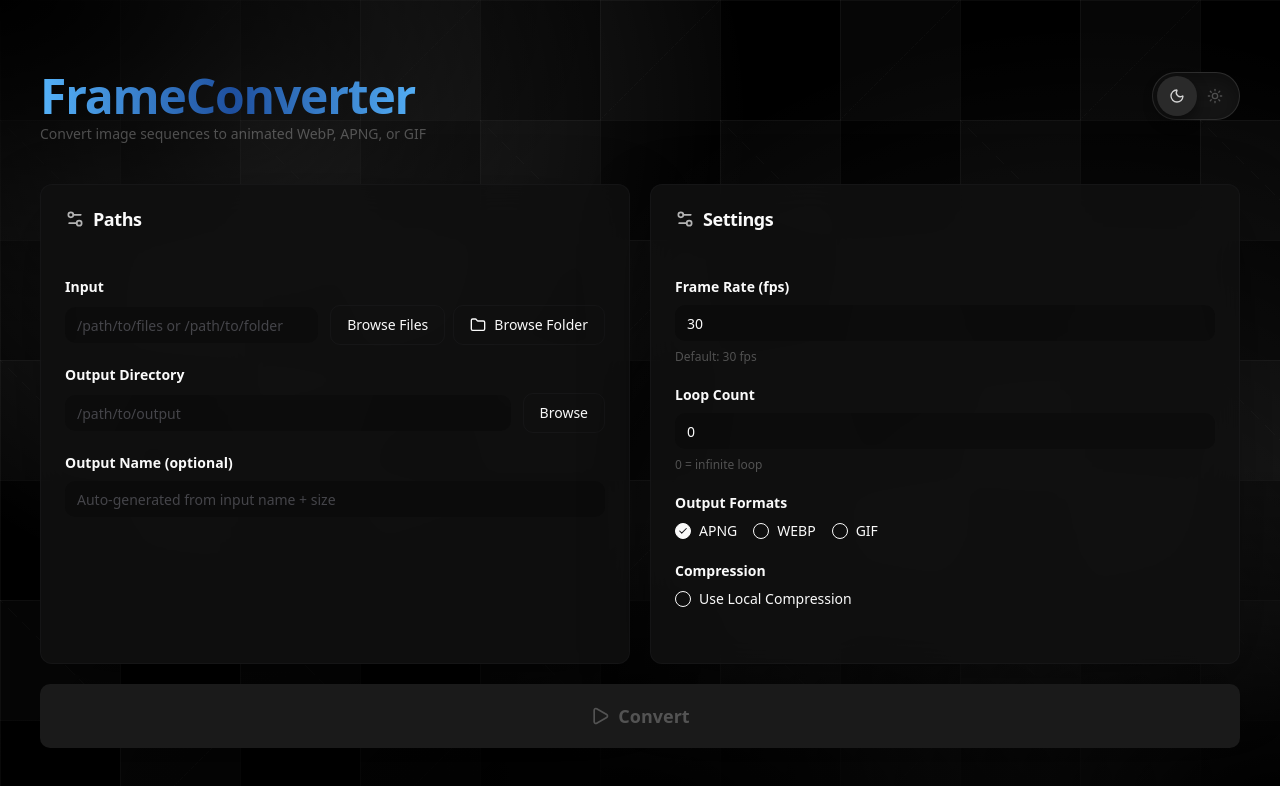
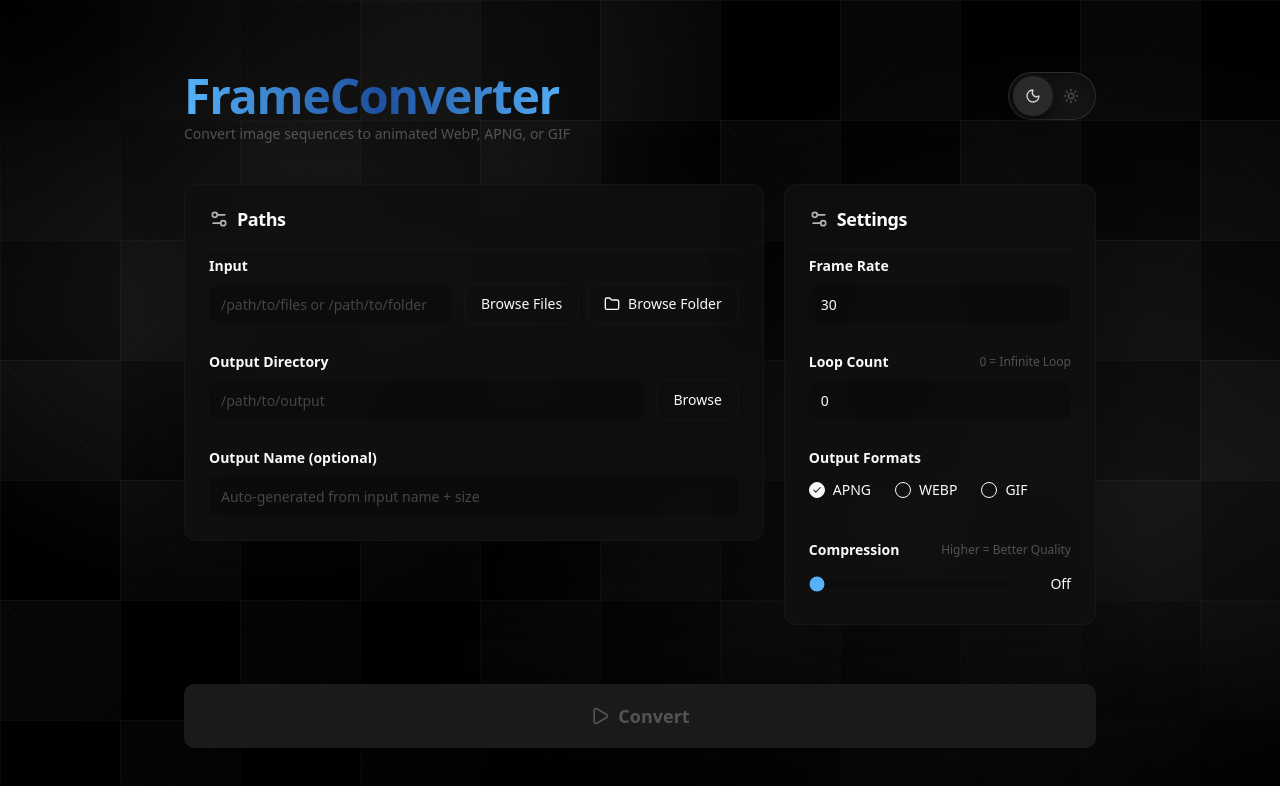
Before and after one commit to TaoisPrisetK/FrameConverter, a React (Vite) app: page / in a window 1280 px wide. Shown: the top 786 px of the page. Built offline with nearby package versions, Linux system fonts and the light colour scheme.

Commit message:
feat: add compression editing functionality and adjust UI layout for better usability

```diff
--- a/src-tauri/tauri.conf.json
+++ b/src-tauri/tauri.conf.json
@@ -15,7 +15,7 @@
       {
         "label": "main",
         "title": "FrameConverter",
-        "width": 1240,
+        "width": 1000,
         "height": 830,
         "transparent": true,
         "titleBarStyle": "Overlay",
--- a/src/App.tsx
+++ b/src/App.tsx
@@ -64,7 +64,9 @@
   const [loopCount, setLoopCount] = useState<string>('0')
   const [formats, setFormats] = useState<string[]>(['apng'])
   const [useLocalCompression, setUseLocalCompression] = useState<boolean>(false)
-  const [compressionQuality, setCompressionQuality] = useState<string>('80')
+  const [compressionQuality, setCompressionQuality] = useState<string>('0')
+  const [isEditingCompression, setIsEditingCompression] = useState(false)
+  const [tempCompressionValue, setTempCompressionValue] = useState<string>('0')
 
   const [scanResult, setScanResult] = useState<ScanResult | null>(null)
   const [isConverting, setIsConverting] = useState(false)
@@ -322,7 +324,6 @@
     return () => el.removeEventListener('mousedown', onMouseDown)
   }, [])
 
-
   const toggleFormat = (format: string) => {
     setFormats((prev) =>
       prev.includes(format) ? prev.filter((f) => f !== format) : [...prev, format]
@@ -340,6 +341,7 @@
     initial: { opacity: 1, y: 0 },
     animate: { opacity: 1, y: 0, transition: { duration: 0.9, ease: EASE_OUT } },
   }
+
 
   return (
     <div
@@ -480,7 +482,7 @@
           }}
         />
       )}
-      <div className="relative z-10 mx-auto h-full w-full max-w-[1280px] overflow-y-auto px-10 pt-[72px] pb-5 no-scrollbar">
+      <div className="relative z-10 mx-auto h-full w-full max-w-[1000px] overflow-y-auto px-[44px] pt-[72px] pb-5 no-scrollbar">
         <div className="flex min-h-full flex-col gap-5">
           <motion.div {...fadeUp} className="flex items-start justify-between">
             <div>
@@ -525,15 +527,19 @@
             </button>
           </motion.div>
 
-          <motion.div {...fadeUpOpaque} className="mt-5 grid w-full flex-1 min-h-0 grid-cols-1 items-stretch gap-5 lg:grid-cols-[1fr_1fr]">
-            <Card className="h-full flex flex-col" logId="paths-card">
-              <CardHeader className="pb-12">
+          <motion.div
+            {...fadeUpOpaque}
+            className="mt-5 grid w-full flex-1 min-h-0 grid-cols-1 items-start gap-5 md:grid-cols-[1.3fr_0.7fr]"
+          >
+            <Card className="flex flex-col" logId="paths-card">
+              <CardHeader className="pb-[6px]">
                 <CardTitle className="flex items-center gap-2">
                   <Settings2 className="h-5 w-5 opacity-70" />
                   Paths
                 </CardTitle>
+                <div className={`mt-12 h-px ${isDarkMode ? 'bg-white/[0.03]' : 'bg-black/[0.03]'}`} style={{ marginTop: '20px' }} />
               </CardHeader>
-              <CardContent className="flex-1 space-y-5">
+              <CardContent className="flex-1 space-y-7">
                 <div className="space-y-2">
                   <div className="text-sm font-semibold">Input</div>
                   <div className="flex items-center gap-3">
@@ -606,16 +612,17 @@
               </CardContent>
             </Card>
 
-            <Card className="h-full flex flex-col" logId="settings-card">
-              <CardHeader className="pb-12">
+            <Card className="flex flex-col" logId="settings-card">
+              <CardHeader className="pb-[6px]">
                 <CardTitle className="flex items-center gap-2">
                   <Settings2 className="h-5 w-5 opacity-70" />
                   Settings
                 </CardTitle>
+                <div className={`mt-12 h-px ${isDarkMode ? 'bg-white/[0.03]' : 'bg-black/[0.03]'}`} style={{ marginTop: '20px' }} />
               </CardHeader>
-              <CardContent className="flex-1 space-y-5">
+              <CardContent className="flex-1 space-y-7">
                 <div className="space-y-2">
-                  <div className="text-sm font-semibold">Frame Rate (fps)</div>
+                  <div className="text-sm font-semibold">Frame Rate</div>
                   <Input
                     value={fps}
                     onChange={(e) => {
@@ -624,11 +631,13 @@
                     }}
                     placeholder="30"
                   />
-                  <div className="text-xs muted-copy">Default: 30 fps</div>
                 </div>
 
                 <div className="space-y-2">
-                  <div className="text-sm font-semibold">Loop Count</div>
+                  <div className="flex items-center justify-between">
+                    <div className="text-sm font-semibold">Loop Count</div>
+                    <div className="text-xs font-normal muted-copy">0 = Infinite Loop</div>
+                  </div>
                   <Input
                     value={loopCount}
                     onChange={(e) => {
@@ -637,12 +646,11 @@
                     }}
                     placeholder="0"
                   />
-                  <div className="text-xs muted-copy">0 = infinite loop</div>
                 </div>
 
-                <div className="space-y-2">
+                <div className="space-y-3.5">
                   <div className="text-sm font-semibold">Output Formats</div>
-                  <div className="flex flex-wrap gap-4">
+                  <div className="flex gap-6">
                     {['apng', 'webp', 'gif'].map((format) => (
                       <div key={format} className="flex items-center space-x-2">
                         <Checkbox
@@ -650,7 +658,7 @@
                           checked={formats.includes(format)}
                           onCheckedChange={() => toggleFormat(format)}
                         />
-                        <Label htmlFor={format} className="text-sm font-normal cursor-pointer">
+                        <Label htmlFor={format} className="cursor-pointer">
                           {format.toUpperCase()}
                         </Label>
                       </div>
@@ -658,39 +666,79 @@
                   </div>
                 </div>
 
-                <div className="space-y-2">
-                  <div className="text-sm font-semibold">Compression</div>
-                  <div className="flex items-center space-x-2">
-                    <Checkbox
-                      id="local-compression"
-                      checked={useLocalCompression}
-                      onCheckedChange={(checked) => setUseLocalCompression(checked === true)}
+                <div className="space-y-2" style={{ marginTop: '42px' }}>
+                  <div className="flex items-center justify-between">
+                    <div className="text-sm font-semibold">Compression</div>
+                    <div className="text-xs font-normal muted-copy">Higher = Better Quality</div>
+                  </div>
+                  <div className="flex items-center gap-3">
+                    <input
+                      type="range"
+                      min="0"
+                      max="100"
+                      value={compressionQuality || '0'}
+                      onChange={(e) => {
+                        const num = Number(e.target.value)
+                        setCompressionQuality(num.toString())
+                      }}
+                      className="flex-1 h-2 bg-black/25 rounded-lg appearance-none cursor-pointer accent-[#55B2F9]"
+                      style={{
+                        background: `linear-gradient(to right, #55B2F9 0%, #55B2F9 ${(Number(compressionQuality || 0) / 100) * 100}%, rgba(0,0,0,0.25) ${(Number(compressionQuality || 0) / 100) * 100}%, rgba(0,0,0,0.25) 100%)`
+                      }}
                     />
-                    <Label htmlFor="local-compression" className="text-sm font-normal cursor-pointer">
-                      Use Local Compression
-                    </Label>
-                  </div>
-                  {useLocalCompression && (
-                    <div className="space-y-2">
-                      <div className="text-sm font-semibold">Compression Quality (1-100)</div>
+                    {isEditingCompression ? (
                       <Input
-                        value={compressionQuality}
+                        value={tempCompressionValue}
                         onChange={(e) => {
                           const v = e.target.value.replace(/[^0-9]/g, '')
-                          const num = Number(v)
-                          if (num >= 1 && num <= 100) setCompressionQuality(v)
+                          if (v === '' || (Number(v) >= 0 && Number(v) <= 100)) {
+                            setTempCompressionValue(v)
+                          }
                         }}
-                        placeholder="80"
+                        onBlur={() => {
+                          const num = Number(tempCompressionValue)
+                          if (num >= 0 && num <= 100) {
+                            setCompressionQuality(num === 0 ? '0' : num.toString())
+                          } else {
+                            setTempCompressionValue(compressionQuality)
+                          }
+                          setIsEditingCompression(false)
+                        }}
+                        onKeyDown={(e) => {
+                          if (e.key === 'Enter') {
+                            const num = Number(tempCompressionValue)
+                            if (num >= 0 && num <= 100) {
+                              setCompressionQuality(num === 0 ? '0' : num.toString())
+                            } else {
+                              setTempCompressionValue(compressionQuality)
+                            }
+                            setIsEditingCompression(false)
+                          } else if (e.key === 'Escape') {
+                            setTempCompressionValue(compressionQuality)
+                            setIsEditingCompression(false)
+                          }
+                        }}
+                        className="w-12 h-8 text-sm text-right px-2"
+                        autoFocus
                       />
-                      <div className="text-xs text-white/12">Higher = better quality, larger file</div>
-                    </div>
-                  )}
+                    ) : (
+                      <div
+                        className="text-sm font-medium w-12 h-8 flex items-center justify-end cursor-text select-none"
+                        onClick={() => {
+                          setTempCompressionValue(compressionQuality)
+                          setIsEditingCompression(true)
+                        }}
+                      >
+                        {compressionQuality === '0' ? 'Off' : compressionQuality}
+                      </div>
+                    )}
+                  </div>
                 </div>
               </CardContent>
             </Card>
           </motion.div>
 
-          <motion.div {...fadeUpOpaque} className="mt-0 mb-8 w-full space-y-2" style={{ isolation: 'isolate' }}>
+          <motion.div {...fadeUpOpaque} className="mb-8 w-full space-y-2" style={{ isolation: 'isolate', marginTop: '-30px' }}>
             <div className={canConvert ? 'cta-pill-wrap w-full' : 'w-full'}>
               {canConvert ? (
                 <button
--- a/src/components/ui/input.tsx
+++ b/src/components/ui/input.tsx
@@ -11,7 +11,7 @@
       type={type}
       data-tauri-drag-region="false"
       className={cn(
-        'flex h-9 w-full rounded-[10px] bg-black/25 px-3 py-1 text-sm transition-colors file:border-0 file:bg-transparent file:text-sm file:font-medium placeholder:text-muted-foreground focus-visible:outline-none focus-visible:ring-2 focus-visible:ring-[#55B2F9]/60 disabled:cursor-not-allowed disabled:opacity-50',
+        'flex h-10 w-full rounded-[10px] bg-black/25 px-3 py-1 text-sm transition-colors file:border-0 file:bg-transparent file:text-sm file:font-medium placeholder:text-muted-foreground focus-visible:outline-none focus-visible:ring-2 focus-visible:ring-[#55B2F9]/60 disabled:cursor-not-allowed disabled:opacity-50',
         className
       )}
       {...props}
--- a/src/components/ui/label.tsx
+++ b/src/components/ui/label.tsx
@@ -5,7 +5,7 @@
 import { cn } from '@/lib/utils'
 
 const labelVariants = cva(
-  'text-sm font-medium leading-none peer-disabled:cursor-not-allowed peer-disabled:opacity-70'
+  'text-sm font-normal leading-none peer-disabled:cursor-not-allowed peer-disabled:opacity-70'
 )
 
 const Label = React.forwardRef<
```
Also changed, not shown: 1 other file (tests, documents, lock files or other folders).
